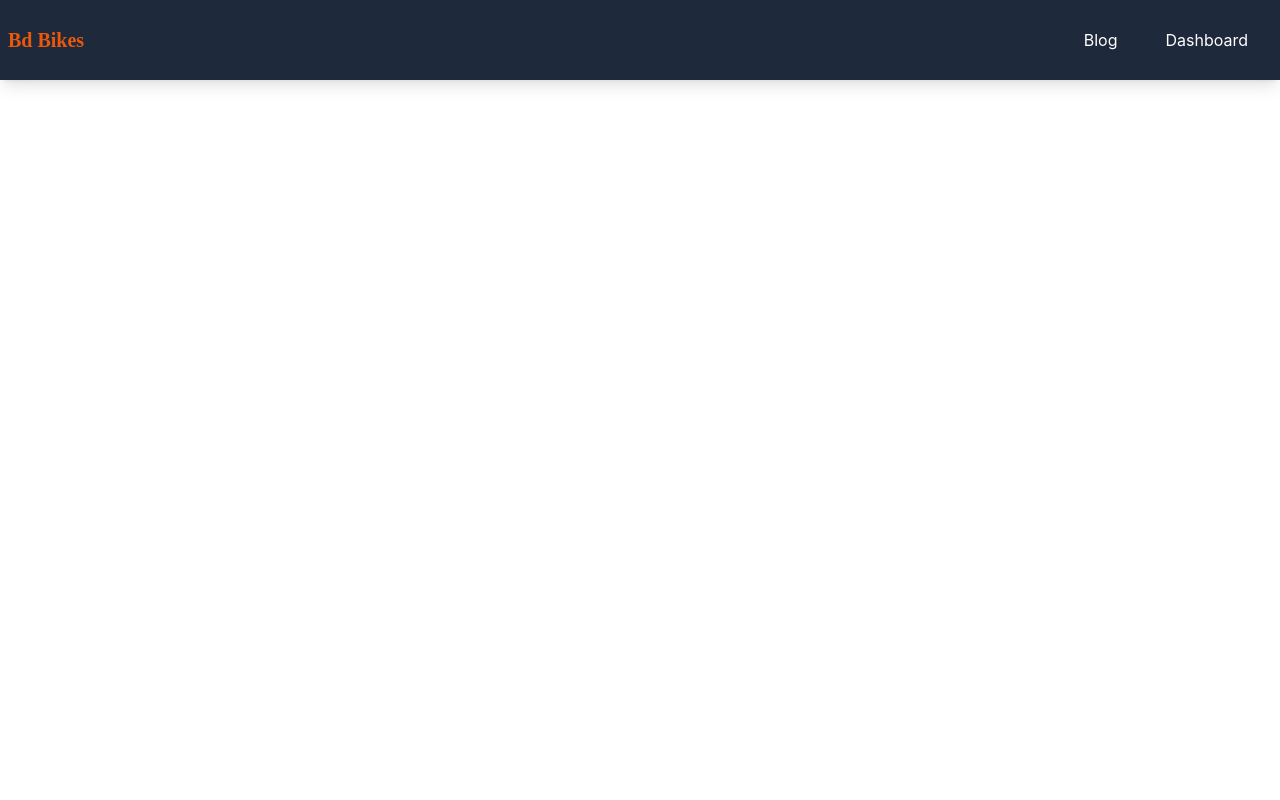
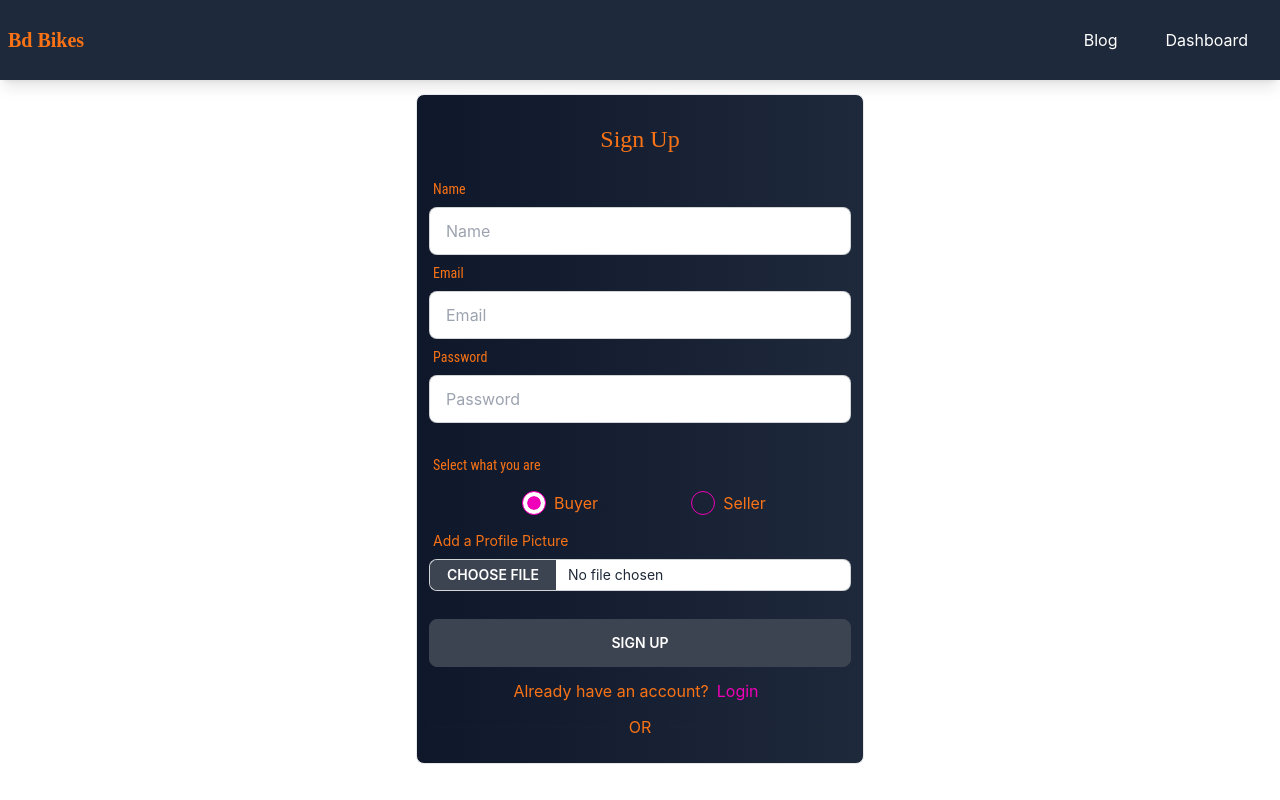
Before and after one commit to jaspia-1/bdbikes, a React (Create React App) app: page /signup in a window 1280 px wide. Built offline with nearby package versions, Linux system fonts and the light colour scheme; no server answers.

Commit message:
login design complete

```diff
--- a/package.json
+++ b/package.json
@@ -11,6 +11,7 @@
     "firebase": "^9.14.0",
     "react": "^18.2.0",
     "react-dom": "^18.2.0",
+    "react-hook-form": "^7.39.7",
     "react-icons": "^4.6.0",
     "react-router-dom": "^6.4.3",
     "react-scripts": "5.0.1",
--- a/src/Pages/Shared/NavHeading/NavHeading.js
+++ b/src/Pages/Shared/NavHeading/NavHeading.js
@@ -17,7 +17,7 @@ const NavHeading = () => {
                             {menu}
                         </ul>
                     </div>
-                    <Link to='/' className="pacifico my-2 flex text-orange-600 items-center font-bold  text-xl">
+                    <Link to='/' className="pacifico my-2 flex text-orange-500 items-center font-bold  text-xl">
                         Bd Bikes
 
                     </Link>
--- a/src/Pages/SignUp/SignUp.js
+++ b/src/Pages/SignUp/SignUp.js
@@ -1,9 +1,108 @@
-import React from 'react';
+import React, { useState } from 'react';
+import { useForm } from 'react-hook-form';
+import { Link } from 'react-router-dom';
 
 const SignUp = () => {
+    const { register, handleSubmit, watch, formState: { errors } } = useForm();
+    const [buyorseller, setBuyOrSerller] = useState('Buyer');
+    const [signUpError, setSignUpError] = useState('');
     return (
-        <div>
+        <div >
+            <div className='border rounded-lg  m-3.5 container bg-gradient-to-r  from-slate-900 to-slate-800 mx-auto max-w-md p-3 '>
 
+
+                <form onSubmit={handleSubmit()} className=" ">
+                    <h4 className="text-2xl text-center my-2 bebas  p-2 rounded-lg text-orange-500" >Sign Up</h4>
+
+                    <div className="form-control w-full  ">
+                        <label className="label">
+                            <span className="text-orange-500 label-text roboto">Name</span>
+
+                        </label>
+                        <input type="text" placeholder="Name" className="input input-bordered w-full "  {...register("name", {
+                            required: "Provide a Name",
+
+                        })} />
+                        {errors.name && <p className='text-red-600 py-2' role="alert">{errors.name?.message}</p>}
+
+
+                    </div>
+
+                    <div className="form-control w-full ">
+                        <label className="label">
+                            <span className="text-orange-500 label-text roboto">Email</span>
+                        </label>
+                        <input className="input input-bordered w-full" {...register("email", {
+                            required: "Provide a email",
+
+                        })} type="email" placeholder="Email" />
+                        {errors.email && <p className='text-red-600 py-2' role="alert">{errors.email?.message}</p>}
+
+
+                    </div>
+
+                    <div className="form-control w-full">
+                        <label className="label">
+                            <span className="text-orange-500 label-text roboto">Password</span>
+                        </label>
+                        <input className="input input-bordered w-full  " {...register("password",
+
+                            {
+                                required: "Provide a password",
+                                minLength: { value: 6, message: "Provide at least 6 characters" },
+                                pattern: {
+                                    value: /(?=.*[A-Z])(?=.*[!@#$&*])(?=.*[0-9])/,
+                                    message: "Password Must Strong"
+                                }
+                            }
+                        )} type="password" placeholder="Password" />
+                        {errors.password && <p className=' text-red-600 py-2' role="alert">{errors.password?.message}</p>}
+
+                    </div>
+                    <div className="form-control w-full">
+                        <label className="label">
+                            <span className="text-orange-500 label-text mt-6 roboto">Select what you are</span>
+                        </label>
+                        <div className='flex justify-evenly my-2'>
+
+
+                            <div className='flex'>
+                                <input {...register("buyeorseller")} onClick={(e) => setBuyOrSerller
+                                    (e.value)} className="radio radio-secondary mx-2" type="radio" value="Buyer" defaultChecked={buyorseller === 'Buyer' ? true : false} />
+                                <p className='text-orange-500'>Buyer</p>
+
+                            </div>
+                            <div className='flex'>
+                                <input {...register("buyeorseller")} onClick={(e) => setBuyOrSerller
+                                    (e.value)} className="radio radio-secondary mx-2" type="radio" value="Seller" defaultChecked={buyorseller === 'Seller' ? true : false} />
+                                <p className='text-orange-500'>Seller</p>
+                            </div>
+                        </div>
+                        <div className="form-control w-full ">
+                            <label className="label">
+                                <span className="text-orange-500 label-text">Add a Profile Picture</span>
+                            </label>
+                            <input className="file-input file-input-bordered mb-5 file-input-sm w-full" {...register("img", {
+                                required: "Provide an Image"
+                            })} type="file" placeholder="image" />
+
+
+                        </div>
+
+                    </div>
+
+                    <div className='w-full text-center my-2'>
+
+                        <input type="submit" className='btn   w-full ' value="Sign Up" />
+                    </div>
+                    <p className='mt-3 text-center text-orange-500 '>Already have an account?<Link to='/login' className='text-secondary mx-2'>Login</Link></p>
+                    {
+                        signUpError && <p className='text-red-600'>{signUpError}</p>
+                    }
+                    <div className=" text-orange-500 divider">OR</div>
+                </form>
+
+            </div>
         </div>
     );
 };
```
Also changed, not shown: 1 other file (tests, documents, lock files or other folders).
